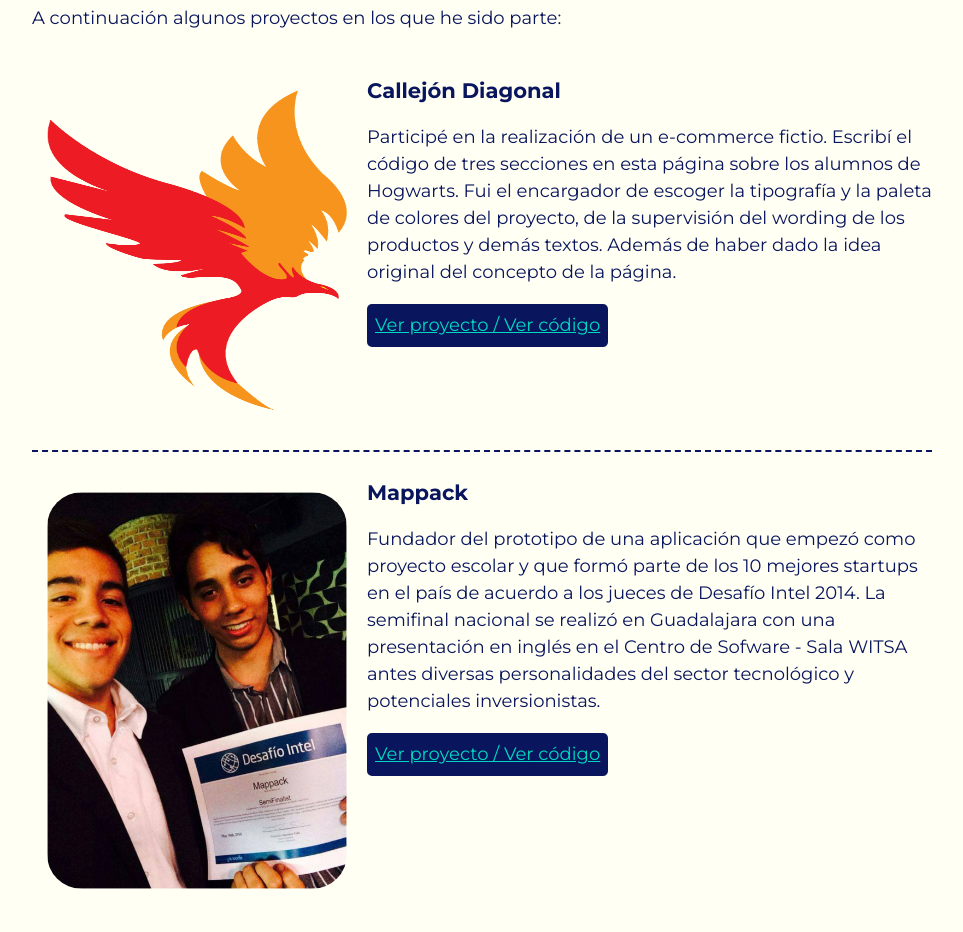
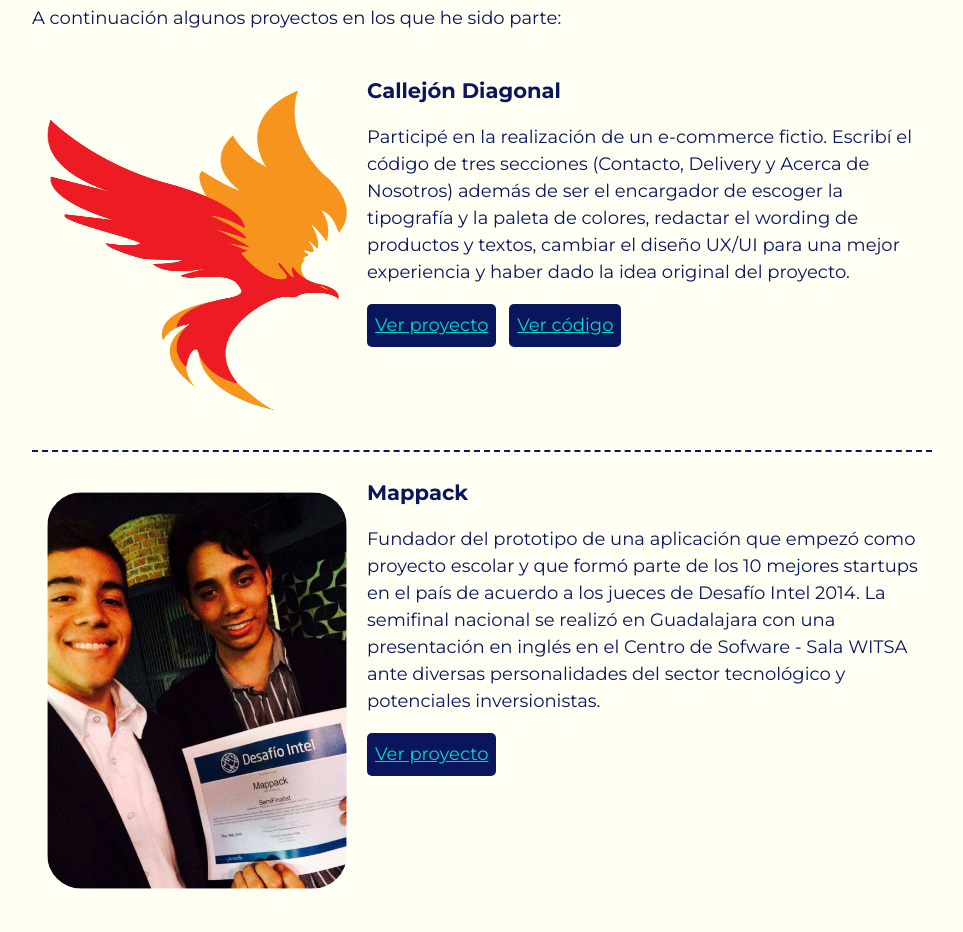
Before and after one commit to manueldmgz/css-curso-personal-website, a plain HTML site: page index.html in a window 1280 px wide. Shown: the part 820-1752 px from the top of the page, without its empty margins (158-1121 px from the left). Drawn offline with Linux system fonts and the light colour scheme; a web font is replaced by a local one.

Commit message:
agregaron y editaron detalles del texto, se arregló un bug en la version móvil de education

```diff
--- a/css/styles.css
+++ b/css/styles.css
@@ -35,6 +35,10 @@ a {
 
 a:hover {
   text-decoration: none;
+}
+
+#btn-separacion{
+  margin-left:0.5rem;
 }
 
 h1 {
@@ -194,4 +198,10 @@ footer {
   contact-list a {
     padding: 5px;
   }
+
+  .education {
+    background-image:none;
+    background-color:#d7ac1dff;
 }
+
+}
--- a/index.html
+++ b/index.html
@@ -39,8 +39,9 @@
         <section class="project-item">
           <img src="./images/acercade_fenix2.png" height="320px" width="200px" alt="Orden del Fénix">
           <h3>Callejón Diagonal</h3>
-          <p>Participé en la realización de un e-commerce fictio. Escribí el código de tres secciones en esta página sobre los alumnos de Hogwarts. Fui el encargador de escoger la tipografía y la paleta de colores del proyecto, de la supervisión del wording de los productos y demás textos. Además de haber dado la idea original del concepto de la página. </p>
-          <a href="https://denissegonz.github.io/Proyecto-Integrador-Equipo-3/dist/inicio.html" target="_blank">Ver proyecto / Ver código</a>
+          <p>Participé en la realización de un e-commerce fictio. Escribí el código de tres secciones (Contacto, Delivery y Acerca de Nosotros) además de ser el encargador de escoger la tipografía y la paleta de colores, redactar el wording de productos y textos, cambiar el diseño UX/UI para una mejor experiencia y haber dado la idea original del proyecto. </p>
+          <a href="https://denissegonz.github.io/Proyecto-Integrador-Equipo-3/dist/inicio.html" target="_blank">Ver proyecto</a>
+          <a id="btn-separacion" href="https://github.com/DenisseGonz/Proyecto-Integrador-Equipo-3" target="_blank">Ver código</a>
         </section>
         <!-- End of Project block. -->
         <!-- Projecto 2-->
@@ -58,8 +59,8 @@
           <img src="./images/mappack.png" alt="description of image">
           <h3>Mappack</h3>
           <p>Fundador del prototipo de una aplicación que empezó como proyecto escolar y que formó parte de los 10 mejores startups en el país de
-            acuerdo a los jueces de Desafío Intel 2014. La semifinal nacional se realizó en Guadalajara con una presentación en inglés en el Centro de Sofware - Sala WITSA antes diversas personalidades del sector tecnológico y potenciales inversionistas.</p>
-          <a href="https://www.youtube.com/watch?v=zigrBkYPIKE" target="_blank">Ver proyecto / Ver código</a>
+            acuerdo a los jueces de Desafío Intel 2014. La semifinal nacional se realizó en Guadalajara con una presentación en inglés en el Centro de Sofware - Sala WITSA ante diversas personalidades del sector tecnológico y potenciales inversionistas.</p>
+          <a href="https://www.youtube.com/watch?v=zigrBkYPIKE" target="_blank">Ver proyecto</a>
         </section>
         <!-- End of Project block. -->
       </div>
```
